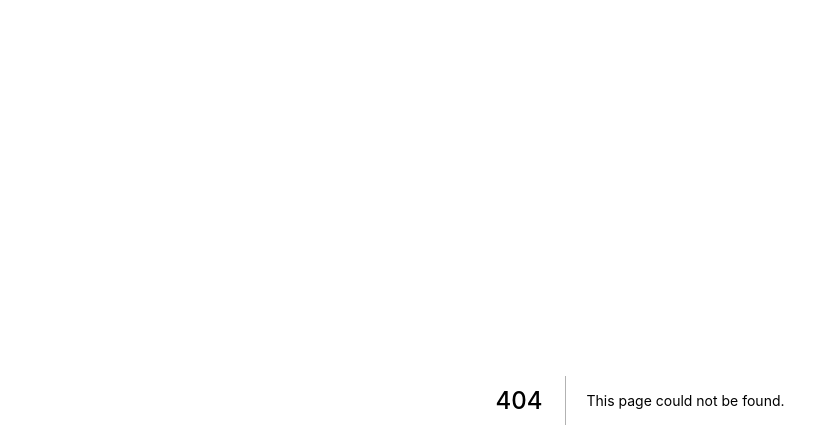
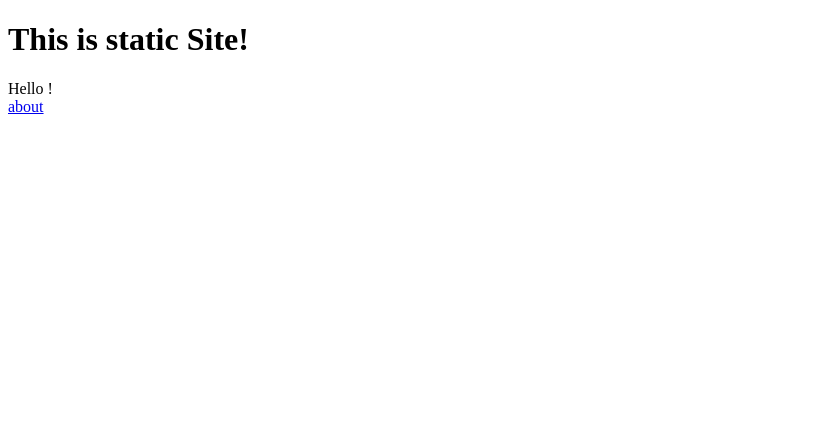
Before and after one commit to aokisinn/next-test-app, a Next.js app: page /static in a window 1280 px wide. Before the commit this address had no page. Shown: the top 448 px of the page, without its empty margins (0-839 px from the left). Built offline with nearby package versions, Linux system fonts and the light colour scheme.

Commit message:
静的サイト追加

```diff
--- /dev/null
+++ b/pages/static/index.tsx
@@ -0,0 +1,15 @@
+import Head from 'next/head'
+import Link from 'next/link'
+
+export default function Home() {
+    return (
+        <div>
+            <Head>
+                <title>static site</title>
+            </Head>
+            <h1>This is static Site!</h1>
+            <div>Hello !</div>
+            <Link href="./about">about</Link>
+        </div>
+    )
+}
```
